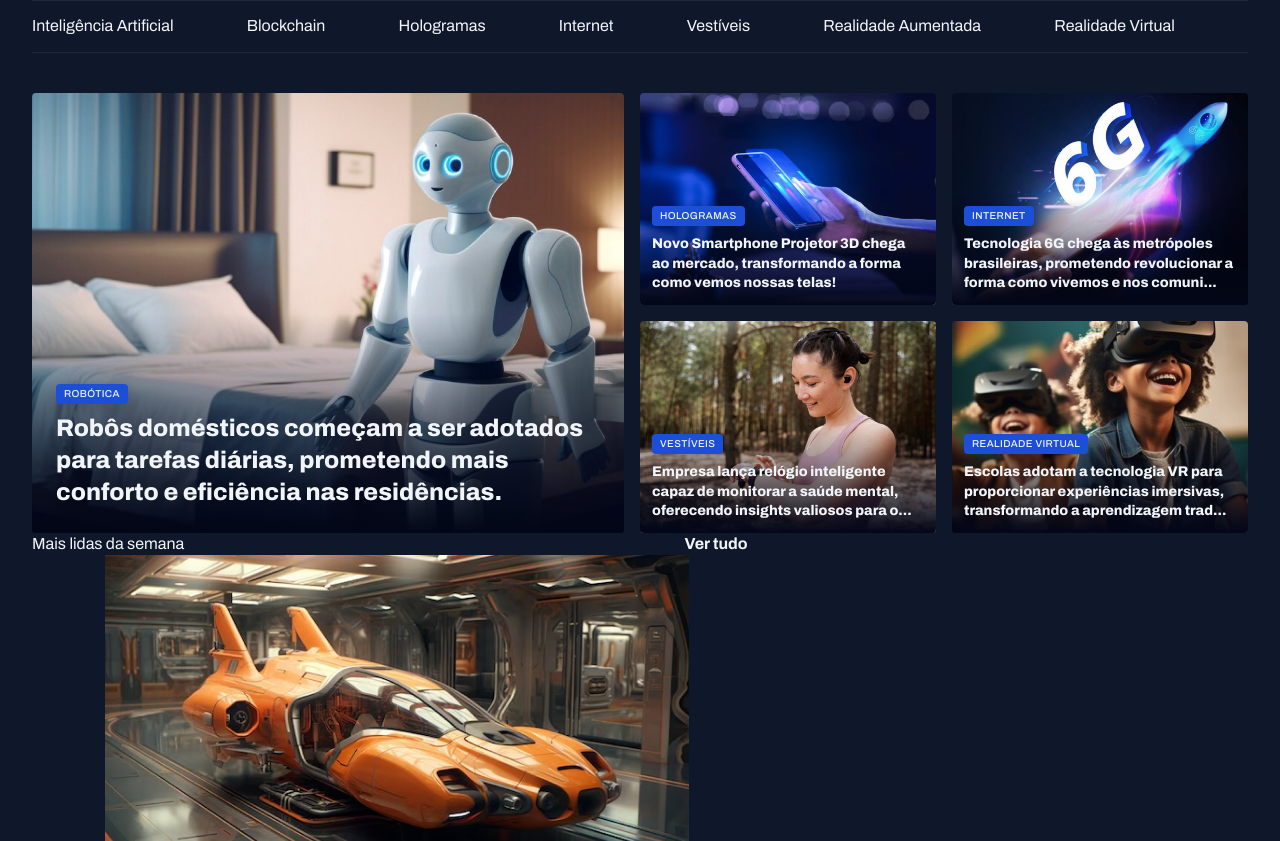
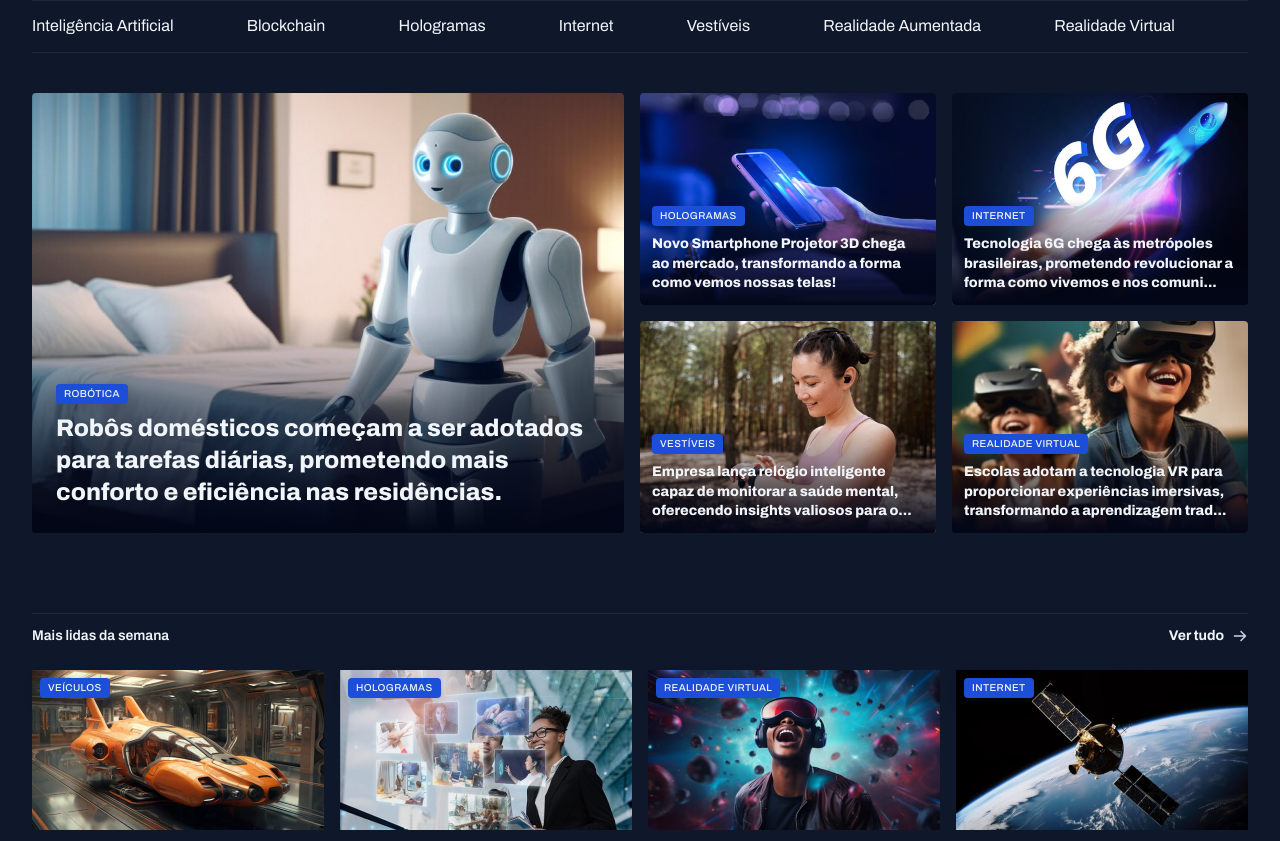
Before and after one commit to KwagFN/Projeto-03, a plain HTML site: page index.html in a window 1280 px wide. Shown: the part 62-903 px from the top of the page. Drawn offline with Linux system fonts and the light colour scheme.

Commit message:
aplicando estilo na seção weekly

```diff
--- a/styles/global.css
+++ b/styles/global.css
@@ -52,6 +52,7 @@ img {
 
 main {
   margin-top: 40px;
+  gap: 80px;
 }
 
 .content-tag {
--- a/styles/sections.css
+++ b/styles/sections.css
@@ -1,3 +1,25 @@
+section header {
+  border-top: 1px solid var(--stroke-color);
+  padding-block: 12px 24px;
+  font: var(--text-span);
+
+  a {
+    justify-self: end;
+    align-items: center;
+    gap: 8px;
+
+    span {
+      background-image: url(../assets/icons/ArrowRight.svg);
+      width: 16px;
+      height: 16px;
+    }
+
+    &:hover span {
+      background-image: url(../assets/icons/ArrowRight-Hover.svg);
+    }
+  }
+}
+
 #featured {
   img {
     height: 100%;
@@ -37,3 +59,29 @@
     }
   }
 }
+
+#weekly {
+
+  &>div {
+    grid-template-columns: repeat(4, 292px);
+  }
+
+  img {
+    height: 160px;
+  }
+
+  figure {
+    position: relative;
+
+    .content-tag {
+      position: absolute;
+      top: 8px;
+      left: 8px;
+    }
+
+    p {
+      margin-top: 8px;
+      font-weight: 800;
+    }
+  }
+}
```
